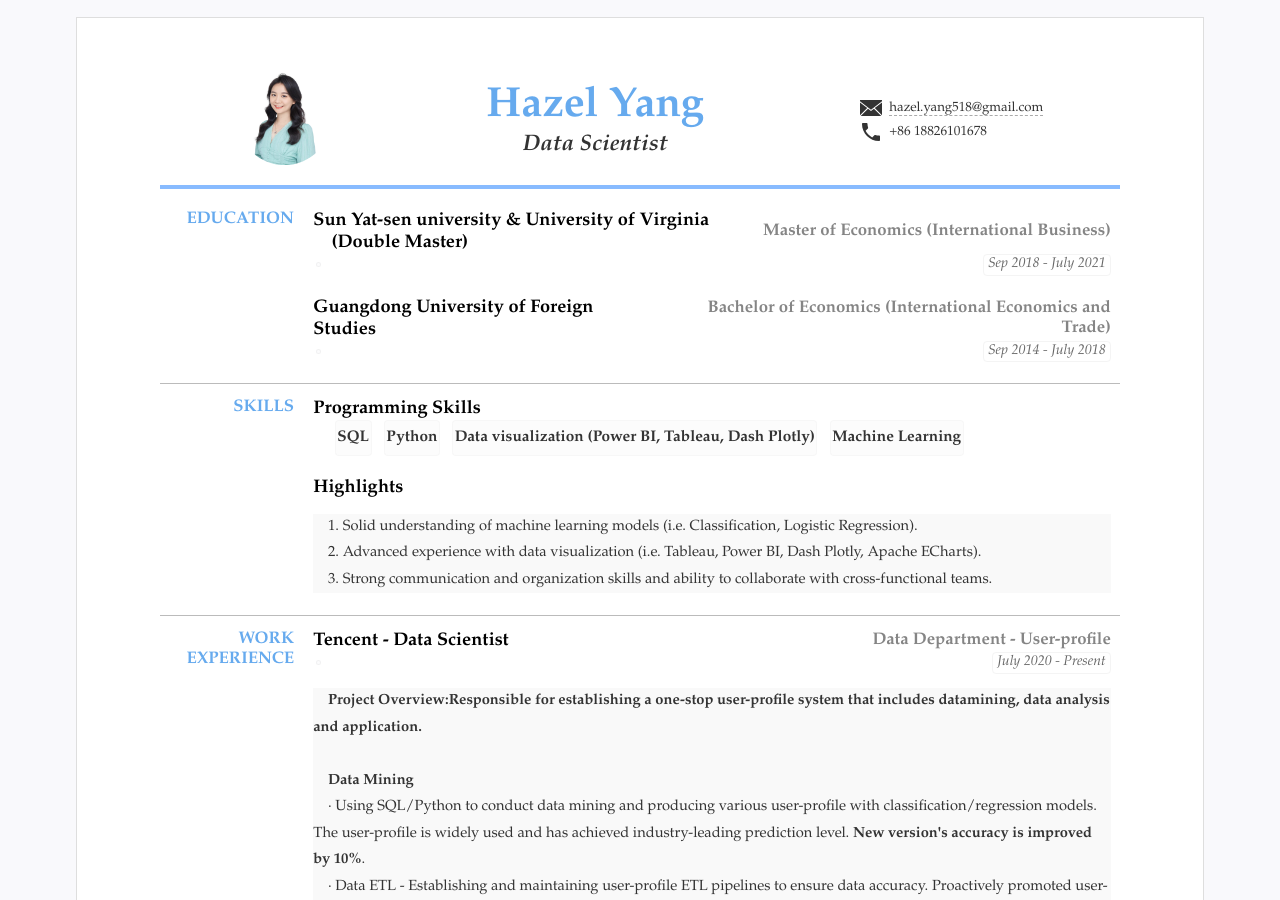
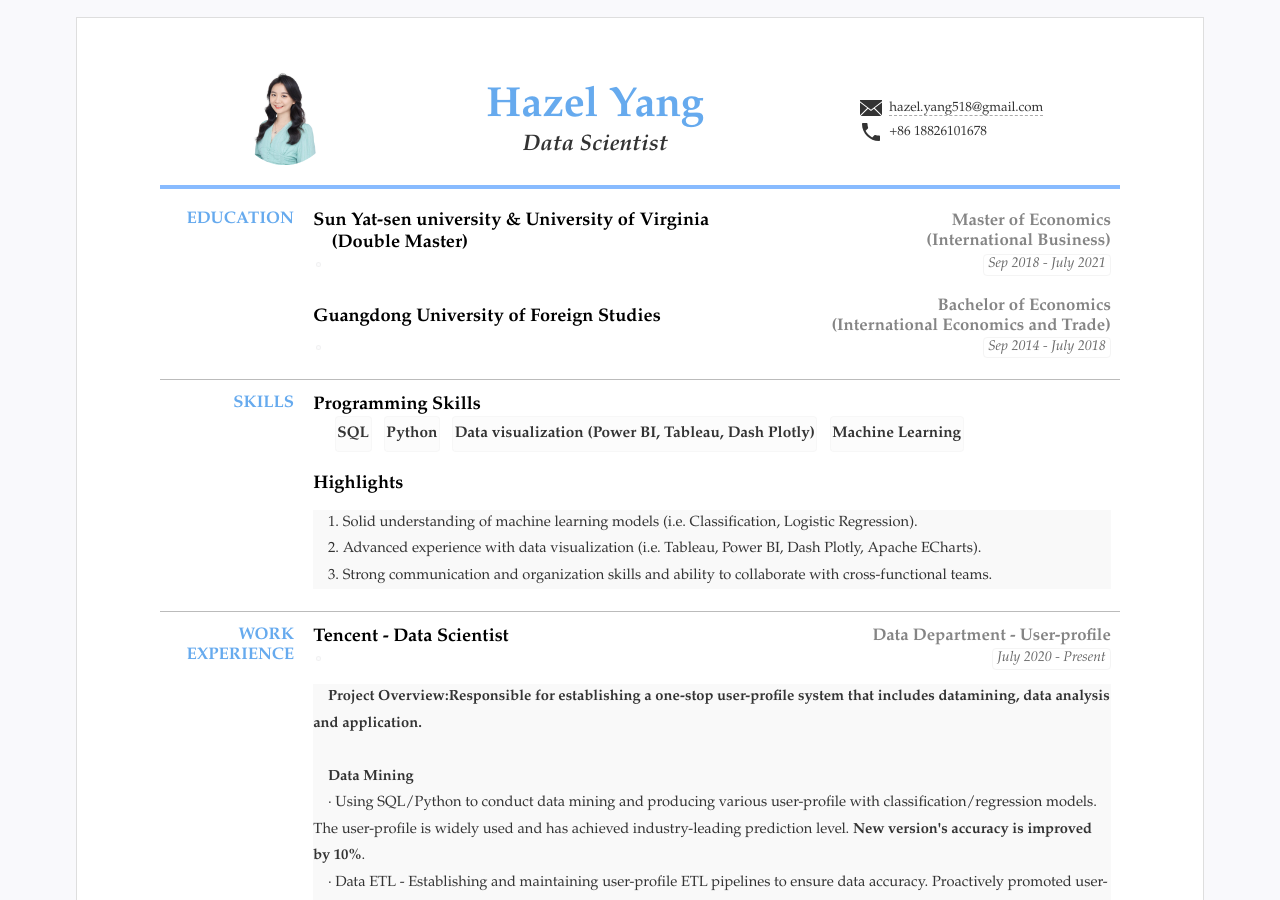
Before and after one commit to hazelyang518/eng_cv, a Jekyll site: the page built from index.html, in a window 1280 px wide and 900 px high. Built offline with Jekyll 4.4.1, drawn with Linux system fonts in a browser that asks for light colours; part of the change alters nothing that is shown.

```diff
--- a/_data/resume.yml
+++ b/_data/resume.yml
@@ -31,7 +31,7 @@ main: #简历主要内容，
     duration: "Sep 2018 - July 2021"
     tags:
     -
-    sub: Master of Economics  (International Business)
+    sub: Master of Economics <br>  &nbsp &nbsp (International Business)
     # detail: Business Analytics, Supply Chain Management, Statistics, International Economics, Econometrics
 
   # - title: Esade
@@ -48,7 +48,7 @@ main: #简历主要内容，
 
   - title: Guangdong University of Foreign Studies
     duration: "Sep 2014 - July 2018"
-    sub: Bachelor of Economics  (International Economics and Trade)
+    sub: Bachelor of Economics <br>  &nbsp &nbsp (International Economics and Trade)
     tags:
     -
     # detail: Calculus, Linear Algebra, Probability Theory, Statistics, Microeconomics, Macroeconomics, Econometrics
```
